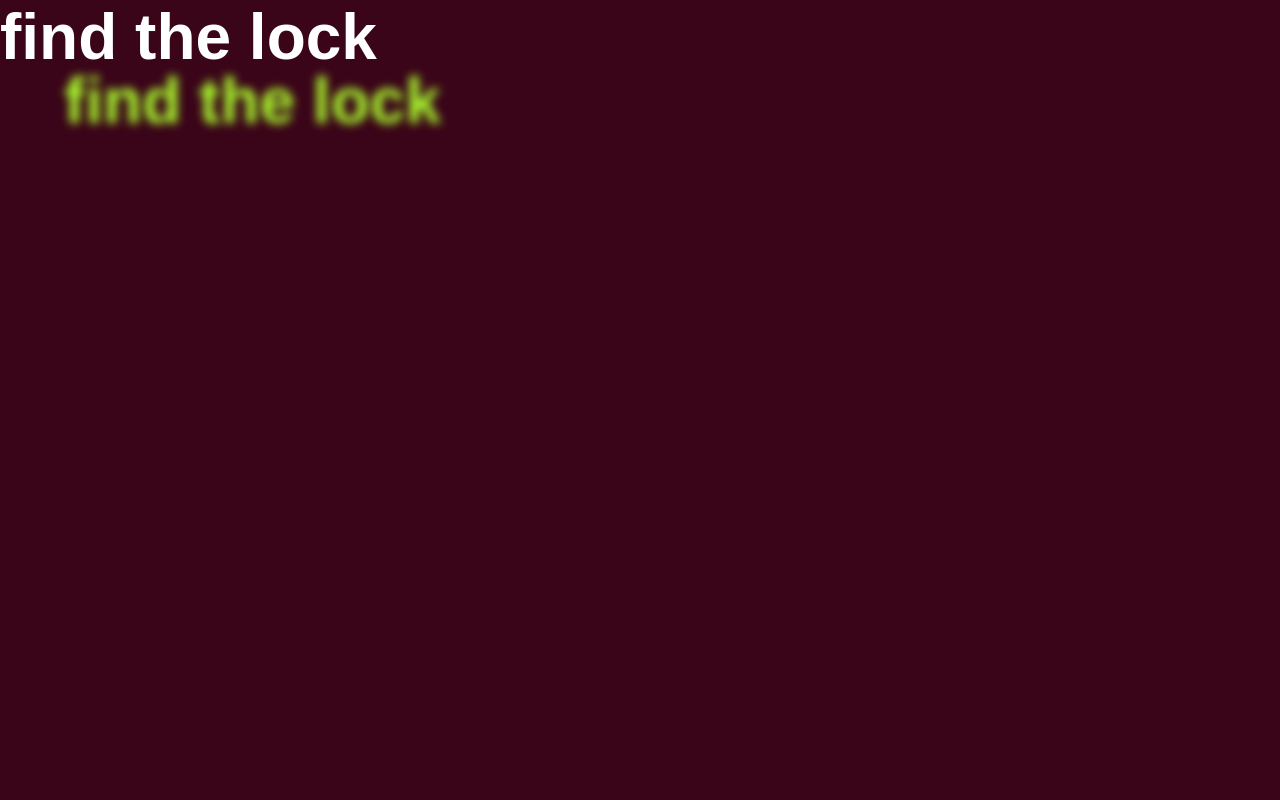
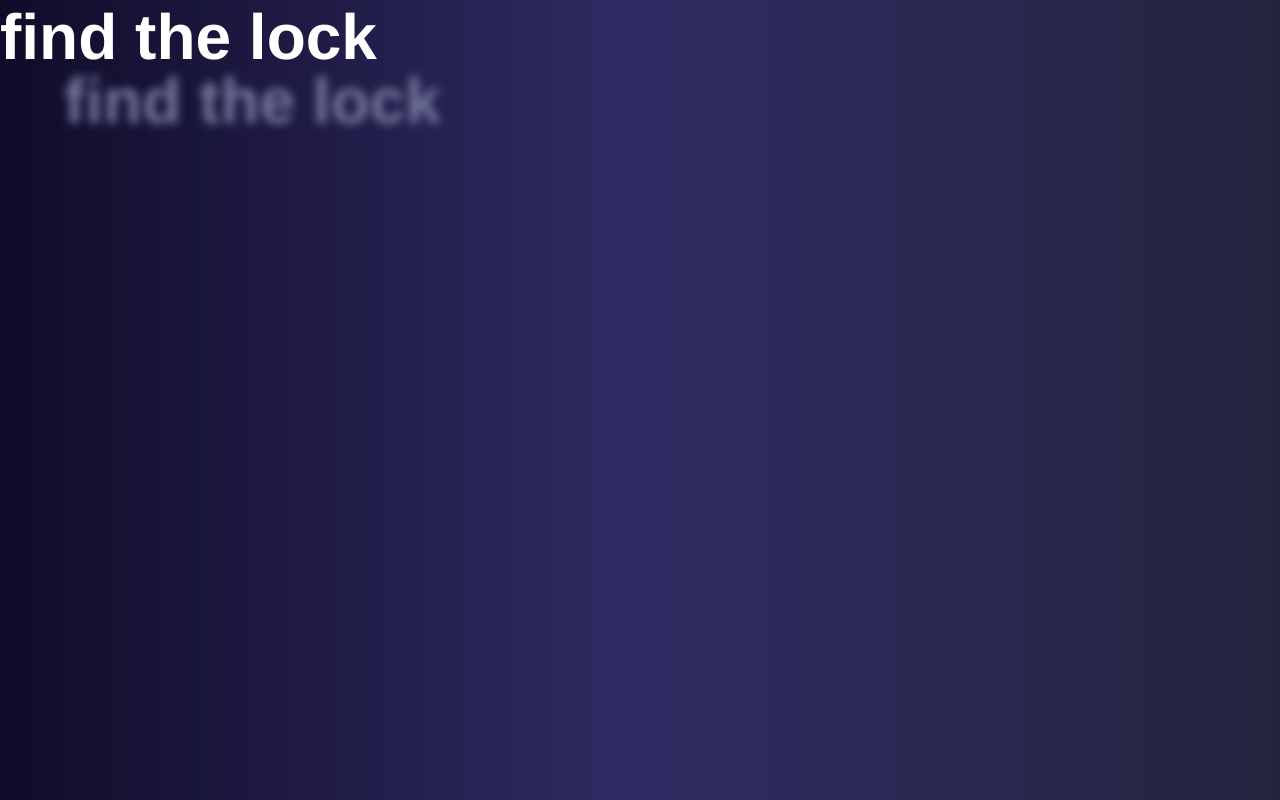
Before and after one commit to StringLOVERgirl/find_the_lock, a plain HTML site: page index.html in a window 1280 px wide. Drawn offline with Linux system fonts and the light colour scheme.

Commit message:
transform

```diff
--- a/index.html
+++ b/index.html
@@ -18,8 +18,10 @@
 
     <!-- <canvas></canvas> -->
     <div class="gamecont">
-    <h1 class="task">find the lock</h1>
-    <canvas class="mini-game"></canvas>
+        <div class="h1cont">
+          <h1 class="task">find the lock</h1>
+        </div>
+        <canvas class="mini-game"></canvas>
 </div>
   </body>
 </html>
--- a/metrics_logic.js
+++ /dev/null
@@ -1,34 +0,0 @@
-import { generateNumber } from "./items.js"
-
-export const CanasMethods = (parentClass) => class extends parentClass {
-
- positiongenerator (game, item) {
-
-    let maxX = game.width - item.clientWidth / 2
-    let maxY = game.height - item.clientHeight / 2
-
-    let offsetX = generateNumber(0, maxX)
-    let offsetY = generateNumber(0, maxY)
-
-    document.documentElement.style.setProperty('--left', offsetX + 'px')
-    document.documentElement.style.setProperty('--top', offsetY + 'px')
-
-}
-
-
- setTriggerDistance(item, canvasMetrics) {
-
-    let itemrect = item.getBoundingClientRect()
-
-    canvasMetrics.itemTrigger.x = itemrect.left
-    canvasMetrics.itemTrigger.y = itemrect.top
-
-}
-
-
-
- setCanvasSize(game) {
-    game.width = window.innerWidth
-    game.height = window.innerHeight
-}
-}
--- a/mini-game.js
+++ b/mini-game.js
@@ -1,19 +1,13 @@
 import { generateNumber, addItem } from "./items.js"
-import { CanasMethods } from "./metrics_logic.js"
-import { Playlogic } from "./playlogic.js"
+import { setTheme } from "./themes.js"
+
+(()=> {
+
+let game = document.querySelector('.mini-game')
+let context = game.getContext('2d')
 
 
-class Canvas extends CanasMethods(Playlogic) {
-
-    constructor(){
-        super()
-        this.game = document.querySelector('.mini-game')
-        this.context = this.game.getContext('2d')
-
-        this.item = undefined
-
-
- this.canvasMetrics = {
+const canvasMetrics = {
     cursor: {
         x: 0,
         y: 0
@@ -29,63 +23,112 @@ class Canvas extends CanasMethods(Playlogic) {
     clearingArea: {
         offset: 30,
         width: 60
+    },
+
+    gradient: null,
+
+    gameSize: {
+        width: game.width,
+        height: game.height,
+        gameCenterX: game.width/2,
+        gameCenterY: game.height/2
     }
 }
 
-    }
 
+const positiongenerator = () => {
 
+    let maxX = game.width - item.clientWidth / 2
+    let maxY = game.height - item.clientHeight / 2
 
- setMetrics() {
-    console.log(1)
-    super.positiongenerator(this.game, this.item)
-    super.setTriggerDistance(this.item , this.canvasMetrics)
-}
+    let offsetX = generateNumber(0, maxX)
+    let offsetY = generateNumber(0, maxY)
 
-
-init(context, game){
-    super.setCanvasSize(this.game)
-
-    this.item = addItem()
-
-    this.setMetrics()
-
-    context.fillStyle = '#3A0519'
-
-    context.fillRect(0, 0, game.width, game.height)
-
+    document.documentElement.style.setProperty('--left', offsetX + 'px')
+    document.documentElement.style.setProperty('--top', offsetY + 'px')
 
 }
 
 
-setListeners(context, canvasMetrics, game){
+function setTriggerDistance() {
+
+    let itemrect = item.getBoundingClientRect()
+
+    canvasMetrics.itemTrigger.x = itemrect.left
+    canvasMetrics.itemTrigger.y = itemrect.top
+
+}
+
+
+function setCanvasSize() {
+    game.width = window.innerWidth
+    game.height = window.innerHeight
+    canvasMetrics.gameSize.width = game.width
+    canvasMetrics.gameSize.height = game.height
+    canvasMetrics.gameSize.centerX = game.width / 2
+    canvasMetrics.gameSize.centerY = game.height / 2
+}
+
+function setMetrics() {
+    positiongenerator()
+    setTriggerDistance()
+}
+
+setCanvasSize()
+
+let item = addItem()
+
+setMetrics()
+
+setTheme(context, game, canvasMetrics)
+
 
 window.addEventListener('resize', () => {
-
+console.log(canvasMetrics.gameSize)
     // // Сохраняем содержимое как изображение
     // const imageData = context.getImageData(0, 0, oldWidth, oldHeight);
 
     const newWidth = window.innerWidth;
     const newHeight = window.innerHeight;
 
-    super.setCanvasSize(this.game)
+    setCanvasSize()
 
-    this.setMetrics()
+    setMetrics()
 
-    context.fillStyle = '#3A0519'
+    // context.fillStyle = '#2E1437'
 
     // овтечает чтобы не было квадрата очищенного у гранциы
     canvasMetrics.cursor.x = undefined
     canvasMetrics.cursor.y = undefined
 
+    context.fillStyle = canvasMetrics.gradient
     context.fillRect(0, 0, newWidth, newHeight)
 
 })
+
+function restart() {
+    item.remove()
+    canvasMetrics.trigger = !canvasMetrics.trigger
+    context.fillRect(0, 0, game.width, game.height)
+    item = addItem()
+    setMetrics()
+    setTheme(context, game, canvasMetrics)
+}
+
+
+function rotate(event){
+    let x = (event.clientX - canvasMetrics.gameSize.centerX) * 0.008
+    let y = (event.clientY - canvasMetrics.gameSize.centerY) * 0.008
+    document.documentElement.style.setProperty('--rotateX', -x + 'deg')
+    document.documentElement.style.setProperty('--rotateY', -y + 'deg')
+
+}
 
 
 game.addEventListener('mousemove', (e) => {
     canvasMetrics.cursor.x = e.clientX
     canvasMetrics.cursor.y = e.clientY
+    rotate(e)
 })
 
 
@@ -98,22 +141,52 @@ game.addEventListener('touchmove', (e) => {
     canvasMetrics.cursor.y = touch.clientY;
 }, { passive: false });
 
+context.fillRect(0, 0, game.width, game.height)
+
+
+function fillField() {
+
+    let offset = canvasMetrics.clearingArea.offset
+    let width = canvasMetrics.clearingArea.width
+
+    let cursor = canvasMetrics.cursor
+    let itemTrigger = canvasMetrics.itemTrigger
+
+    if (cursor.x) {
+        context.clearRect(
+            cursor.x - offset,
+            cursor.y - offset,
+            width,
+            width
+            )
+    }
+
+    // логика перезапуска
+    if (cursor.x > itemTrigger.x
+        && cursor.y > itemTrigger.y
+        && cursor.x < itemTrigger.x + item.clientWidth
+        && cursor.y < itemTrigger.y + item.clientHeight
+        && !canvasMetrics.trigger) {
+
+        canvasMetrics.trigger = !canvasMetrics.trigger
+        item.classList.add('showOn')
+        setTimeout(restart, 4000)
+    }
+
+    requestAnimationFrame(fillField)
+
+} fillField()
+
+})()
+
+class A {
+    getb = this.b
 }
 
- restart(context, canvasMetrics, game) {
-    context.fillStyle = 'mistyrose'
-    this.item.remove()
-    canvasMetrics.trigger = !canvasMetrics.trigger
-    context.fillRect(0, 0, game.width, game.height)
-    this.item = addItem()
-    this.setMetrics()
+class B extends A {
+b(){
+    console.log('b')
 }
-
-
 }
-
-let start = new Canvas()
-console.log(start.context)
-start.init(start.context, start.game, start.item)
-start.setListeners(start.context, start.canvasMetrics, start.game)
-start.fillField(start.canvasMetrics, start.item, start.context)
+let a = new B
+a.getb()
--- a/playlogic.js
+++ /dev/null
@@ -1,56 +0,0 @@
-// в классах можно писать this от другиъ классов в цепочке и ошибки не будет
-// если на момент обращения к ним они есть
-
-// кроме того можно на любом уровне вложенности обращаться через this
-// к любому свойству или мтеоду определенным где то в цепочке классов
-// даже если из класса от которого наследуют обращаться через this
-// к свойству которое у наследующего класса
-
-// перекид через классы - называется миксины
-//  работают по принципу снежного кома - каждый класс на уровень выше
-// class Canvas extends CanasMethods(Playlogic) в этой цепочке
-// это сборище всех методов и свойств предыдущих классов
-export class Playlogic {
-
-
-fillField(canvasMetrics, item ,context) {
-    console.log(canvasMetrics.clearingArea)
-        let offset = canvasMetrics.clearingArea.offset
-        let width = canvasMetrics.clearingArea.width
-
-        let cursor = canvasMetrics.cursor
-        let itemTrigger = canvasMetrics.itemTrigger
-
-        if (cursor.x) {
-            context.clearRect(
-                cursor.x - offset,
-                cursor.y - offset,
-                width,
-                width
-                )
-        }
-
-        // логика перезапуска
-        if (cursor.x > itemTrigger.x
-            && cursor.y > itemTrigger.y
-            && cursor.x < itemTrigger.x + item.clientWidth
-            && cursor.y < itemTrigger.y + item.clientHeight
-            && !canvasMetrics.trigger) {
-
-            canvasMetrics.trigger = !canvasMetrics.trigger
-            item.classList.add('showOn')
-            setTimeout(() => this.restart(
-                this.context,
-                this.canvasMetrics,
-                this.game
-            ), 4000)
-        }
-
-        requestAnimationFrame(() => this.fillField(
-            this.canvasMetrics,
-            this.item,
-            this.context
-            ))
-
-    }
-}
--- a/styles.css
+++ b/styles.css
@@ -1,7 +1,9 @@
 * {
     padding: 0;
     margin: 0;
+    /* --bg: 'white' */
   }
+
 
   .item {
     position: absolute;
@@ -19,8 +21,10 @@
       height: 15vh;
     }
   }
+  /* #2E1437 bg under*/
+  /* #948E99 */
   body {
-    background-color: greenyellow;
+    background-color: var(--bg);
     overflow: hidden;
     height: 100vh;
     width: 100vw;
@@ -62,15 +66,21 @@
     }
   }
 
+  .h1cont {
+    position: absolute;
+    z-index: 2;
+    transform-style: preserve-3d;
+  }
   h1 {
     color: white;
-    font-family: Arial, Helvetica, sans-serif;
+    font-family:  Helvetica, sans-serif;
+    /* font-weight: 300; */
     font-size: 4em;
-    position: absolute;
     pointer-events: none;
-    text-shadow: 1em 1em 10px greenyellow;
-    z-index: 2;
+    text-shadow: 1em 1em 10px var(--bg);
     overflow: visible;
+    will-change: transform;
+    transform: rotateX(var(--rotateY)) rotateY(var(--rotateX)) ;
   }
 
   #loader {
@@ -123,4 +133,5 @@
     height: 100vh;
     width: 100vw;
     overflow: hidden;
+    perspective: 500px;
   }
--- /dev/null
+++ b/themes.js
@@ -0,0 +1,39 @@
+import { generateNumber } from "./items.js";
+
+
+export const themes = [
+    ['0f0c29', '302b63', '24243e', '767a9e'],
+    ['654ea3', 'eaafc8', '1a1026'],
+    ['ff5f6d', 'ffc371', '3A0519'],
+    ['dd3e54', '6be585', '202824'],
+    ['333333', 'dd1818', 'ff5151'],
+    ['1e130c', '9a8478', '967062'],
+    ['1F1C2C', '928DAB', '0f0d19']
+]
+
+
+export function setTheme(context, game, metrics){
+
+    let theme = generateNumber(0,themes.length-1)
+
+    let gradient = context.createLinearGradient(0, 0, game.width, 0);
+
+    if (theme == 0){
+        gradient.addColorStop(0,   '#'+themes[theme][0]); // цвет слева
+        gradient.addColorStop(0.5, '#'+themes[theme][1]); // цвет справа
+        gradient.addColorStop(1,   '#'+themes[theme][2]); // цвет справа
+
+        document.body.style.setProperty('--bg', '#'+themes[theme][3]);
+    }
+    else {
+        gradient.addColorStop(0,   '#'+themes[theme][0]); // цвет слева
+        gradient.addColorStop(1,   '#'+themes[theme][1]); // цвет справа
+
+        document.body.style.setProperty('--bg', '#'+themes[theme][2]);
+    }
+    context.clearRect(0,0,game.width, game.height)
+    context.fillStyle = gradient
+    context.fillRect(0,0,game.width, game.height)
+    metrics.gradient = gradient
+
+}
```
Also changed, not shown: FuturaPTLight.otf (added).
